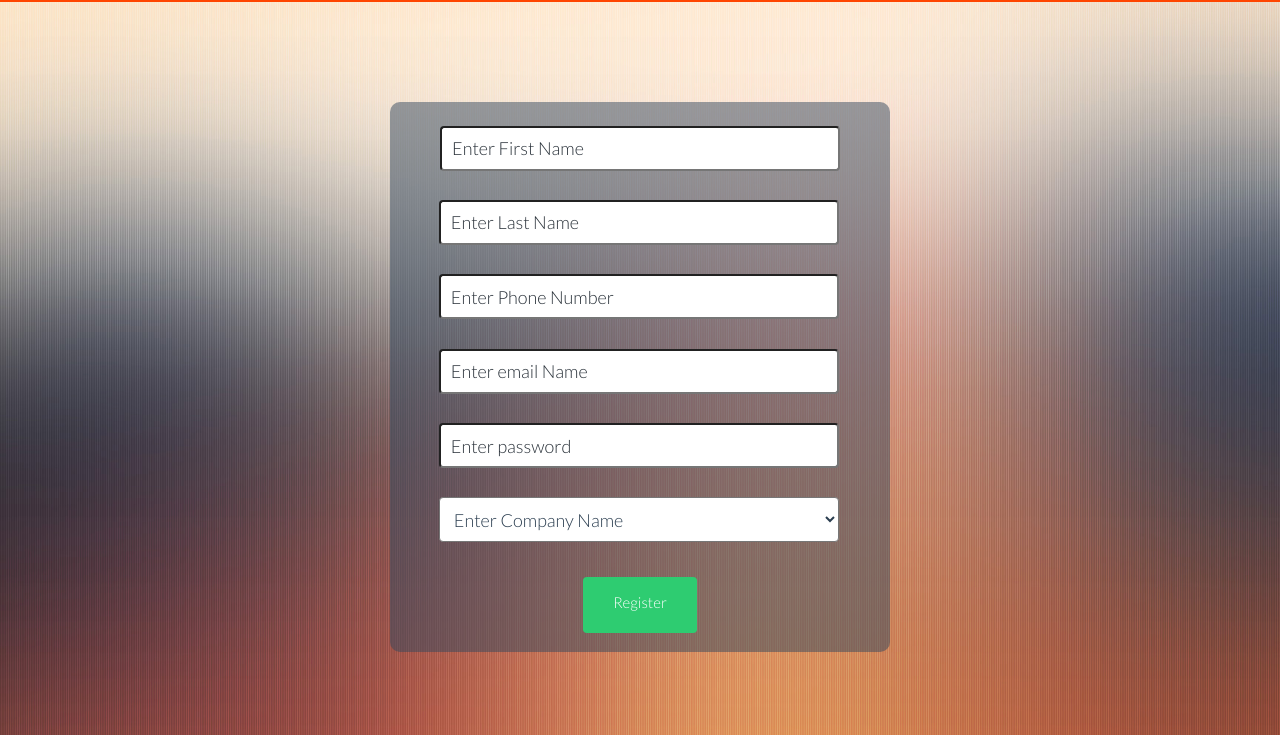
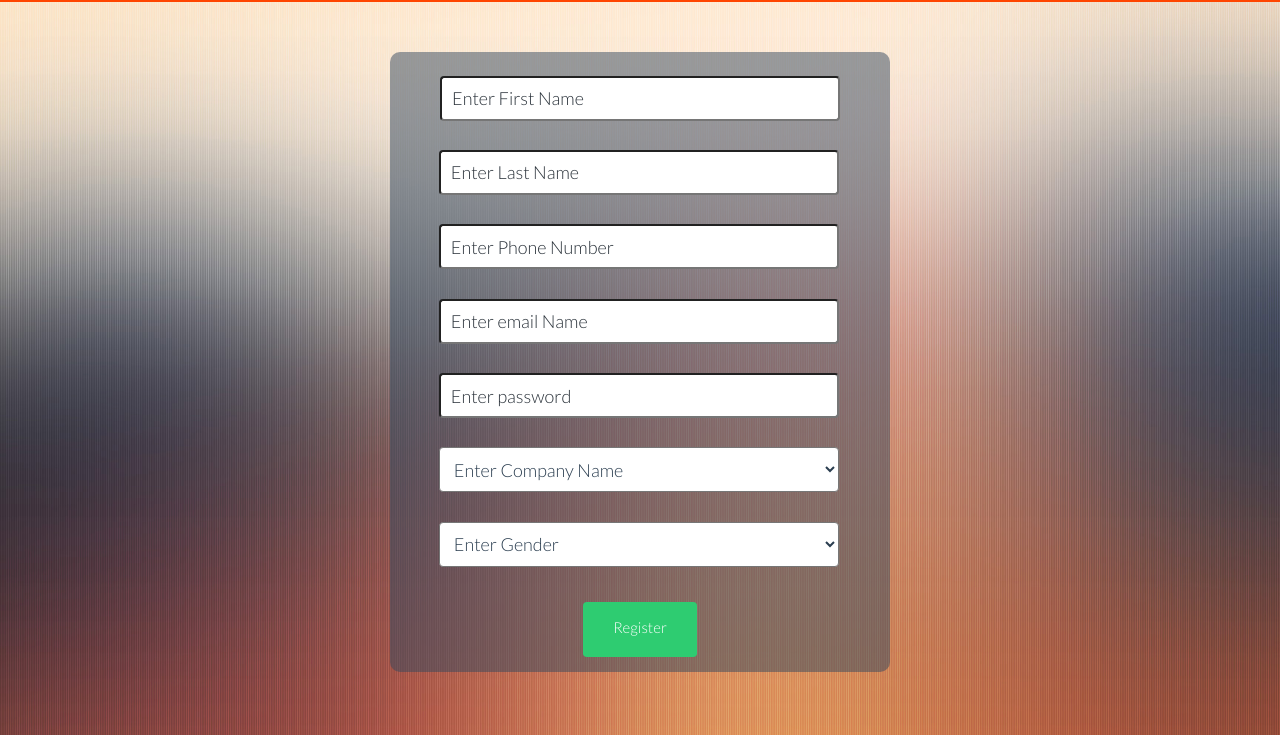
Before and after one commit to sheshankkodam/echopath-uf, a Flask app: page /register in a window 1280 px wide. Shown: the part 65-800 px from the top of the page. Run offline with Flask 2, Linux system fonts and the light colour scheme; parts of the project's set-up code (start-up, migrations or seed data) failed here and were passed over; some libraries are stand-ins or nearby versions.

Commit message:
Added Gender dropdown

```diff
--- a/src/frontend_static/css/register.css
+++ b/src/frontend_static/css/register.css
@@ -4,10 +4,10 @@
 
 .container{
     width: 500px;
-    height: 550px;
+    height: 620px;
     text-align: center;
     background-color: rgba(52, 73, 94, 0.5);
-    margin: 100px auto 0;
+    margin: 50px auto 0;
     border-radius: 10px;
 }
 
@@ -35,7 +35,7 @@ input[type="text"], input[type=email], input[type=tel] {
   color: #2a323a;
 }
 
-.companyName {
+.dropDown {
     height: 45px;
     width: 400px;
     font-size: 18px;
--- a/src/templates/register.html
+++ b/src/templates/register.html
@@ -42,10 +42,17 @@
                     <input type="text" name="password" placeholder="Enter password">
                 </div>
                 <div class="form-input">
-                    <select class="companyName" name="company_name">
+                    <select class="dropDown" name="company_name">
                       <option>Enter Company Name</option>
                       <option>Dish</option>
                       <option>EchoStar</option>
+                    </select>
+                </div>
+                <div class="form-input">
+                    <select class="dropDown" name="gender">
+                      <option>Enter Gender</option>
+                      <option>Male</option>
+                      <option>Female</option>
                     </select>
                 </div>
             </form>
```
